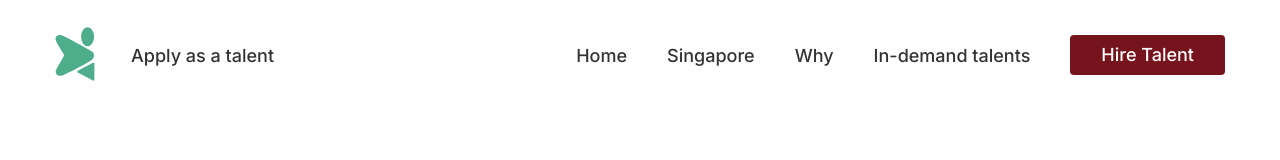
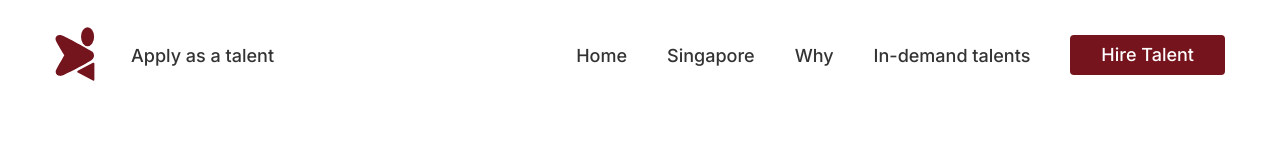
Before and after one commit to n-exp/toptalent-platform, a React (Create React App) app: page /kpis in a window 1280 px wide. Shown: the top 160 px of the page. Built offline with nearby package versions, Linux system fonts and the light colour scheme.

Commit message:
changed: navbar logo color

```diff
--- a/src/components/Navbar/Navbar.js
+++ b/src/components/Navbar/Navbar.js
@@ -9,7 +9,7 @@ const Navbar = ({ links, toggleMenu }) => (
   >
     <div className="uk-navbar-left uk-flex-nowrap uk-margin-small-right">
       <a className="uk-navbar-item uk-logo" href="/">
-        <LogoIcon fill="#4EAD8B" />
+        <LogoIcon fill="#74141D" />
       </a>
 
       <Button classes="uk-text-nowrap uk-visible@m" type="link">
```
